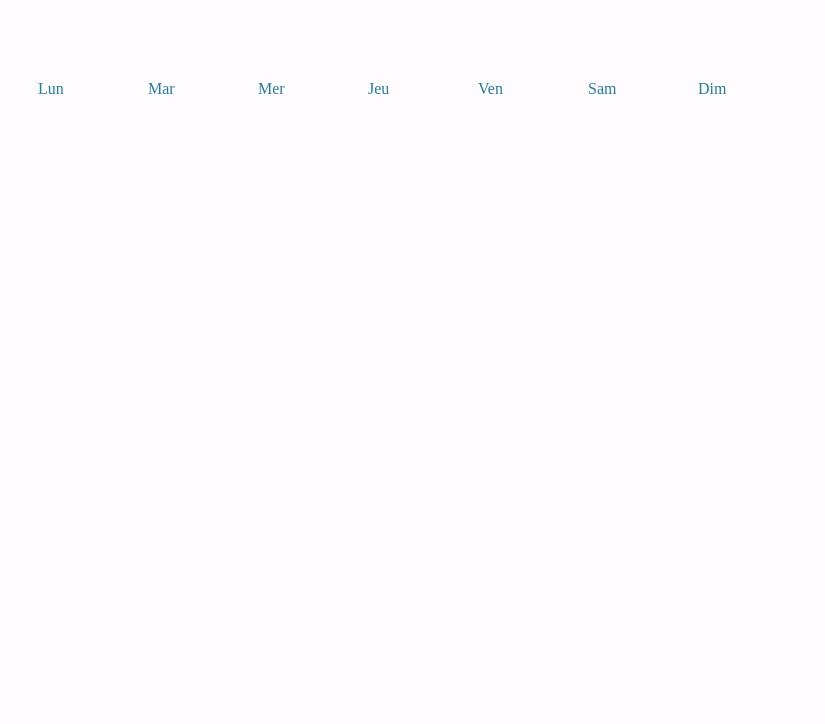
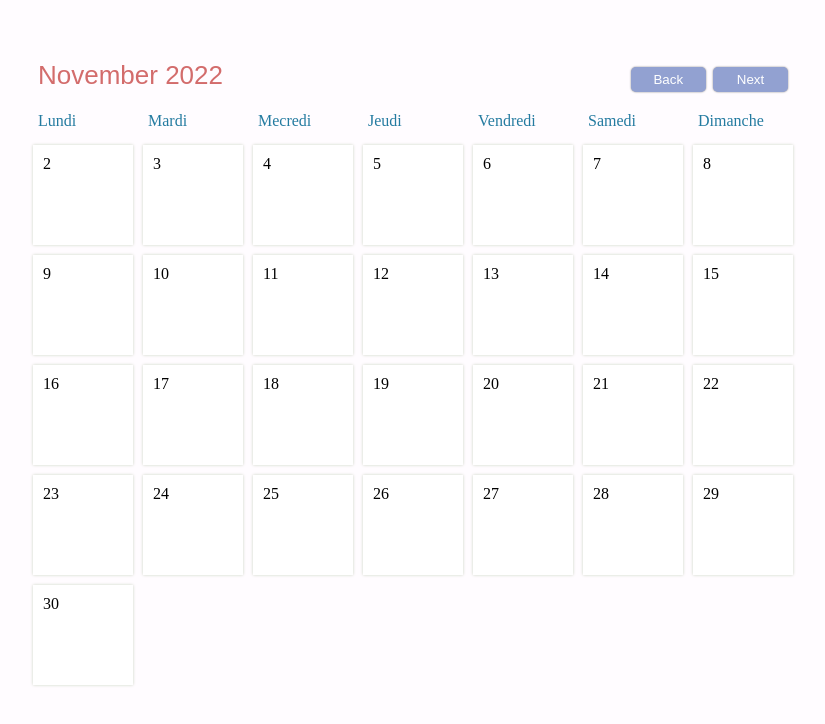
Before and after one commit to MerrilBds/Calendrier, a plain HTML site: page index.html in a window 1280 px wide. Shown: the whole page, without its empty margins (227-1052 px from the left). Drawn offline with Linux system fonts and the light colour scheme.

Commit message:
ajout bouton next + back et Ajout d'une boucle

```diff
--- a/index.html
+++ b/index.html
@@ -13,15 +13,21 @@
 </head>
 <body>
     <div id="container">
-        <div id="header"></div>
+        <div id="header">
+            <div id="monthDisplay"></div>
+            <div>
+                <button id="backButton">Back</button>
+                <button id="nextButton">Next</button>
+              </div>
+        </div>
         <div id="weekdays">
-            <div>Lun</div>
-            <div>Mar</div>
-            <div>Mer</div>
-            <div>Jeu</div>
-            <div>Ven</div>
-            <div>Sam</div>
-            <div>Dim</div>
+            <div>Lundi</div>
+            <div>Mardi</div>
+            <div>Mecredi</div>
+            <div>Jeudi</div>
+            <div>Vendredi</div>
+            <div>Samedi</div>
+            <div>Dimanche</div>
         </div>
         <div id="calendar"></div>
     </div>
--- a/script.js
+++ b/script.js
@@ -5,7 +5,7 @@ let clicked = null;
 //variable événements : initialisation d'un tableau vide dont les données seront stockées.
 let events = localStorage.getItem('events') ? JSON.parse(localStorage.getItem('events')) : [];
 //variable weekdays : initialisation de la variable semaineJour regroupant un tableau de caractères représentant les jour de la semaines
-const weekdays = ['Dimanche', 'Lundi', 'Mardi', 'Mecredi', 'Jeudi', 'Vendredi', 'Samedi'];
+const weekdays = ['Lundi', 'Mardi', 'Mercredi', 'Jeudi', 'Vendredi', 'Samedi', 'Dimanche'];
 //variable calendar : récupère la valeur de l'ID calendar
 const calendar = document.getElementById('calendar');
 
@@ -24,13 +24,34 @@ function load(){
     //invocation du constucteur New Date() qui renvoi le dernier jour   du mois de l'année courante.
     const daysInMonth = new Date(year,month + 1, 0).getDate();
     //affiche le premier jour du mois de l'année courante
-    const dateString = firstDayOfMonth.toLocaleDateString('fr-FR', {
+    const dateString = firstDayOfMonth.toLocaleDateString('en-us', {
         weekday: 'long',
         year: 'numeric',
         month: 'numeric',
         day: 'numeric',
       });
-console.log(dateString);
-}
+    // variable paddingDays qui retourne le nombre de jour dans une semaine sans compter les weekend
+    const paddingDays = weekdays.indexOf(dateString.split(', ')[0]);
+
+    document.getElementById('monthDisplay').innerText =
+    `${dt.toLocaleDateString('en-us', { month: 'long' })} ${year}`;
+
+  calendar.innerHTML = '';
+
+
+    for(let i =1; i <= paddingDays + daysInMonth; i++){
+        const daySquare = document.createElement('div');
+        daySquare.classList.add('day');
+
+        if(i > paddingDays){
+            daySquare.innerText = i - paddingDays;
+
+            daySquare.addEventListener('click', () => console.log('click'));
+        }else{
+            daySquare.classList.add('padding');
+        }
+          calendar.appendChild(daySquare);
+        }
+    }
 //appelle la fonction load
 load();
```
